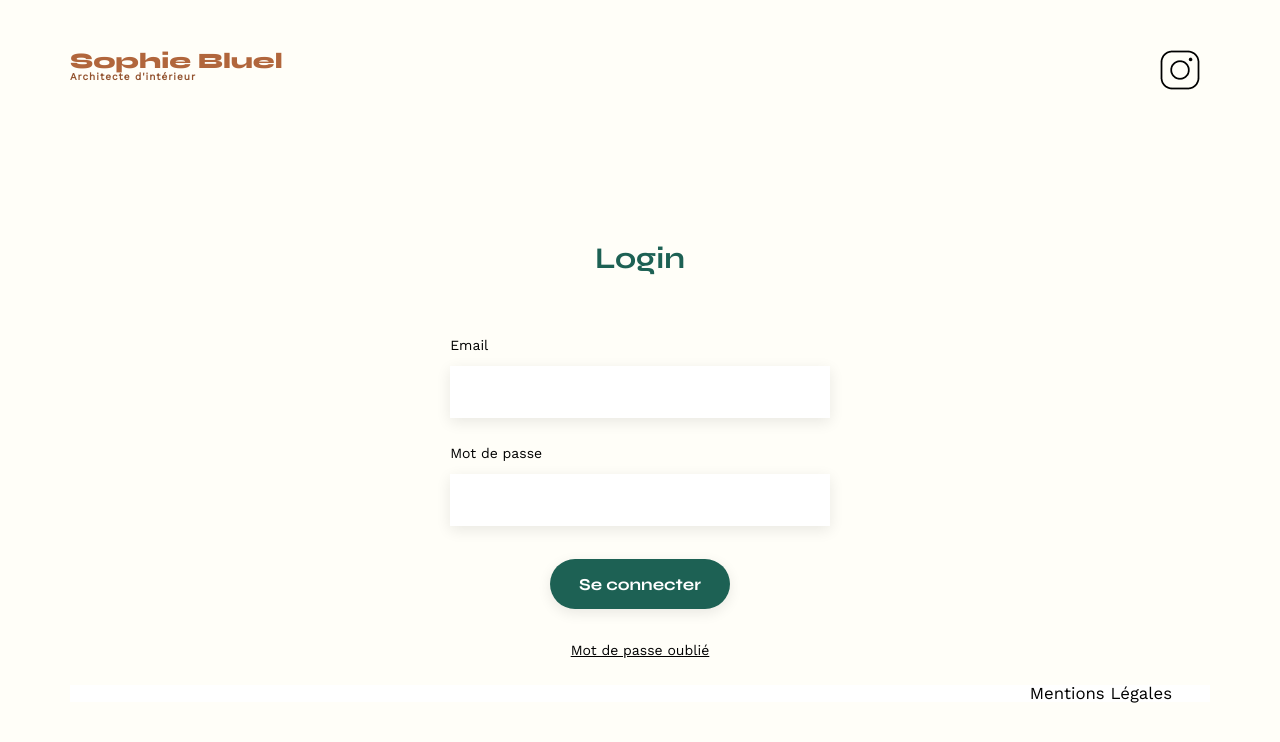
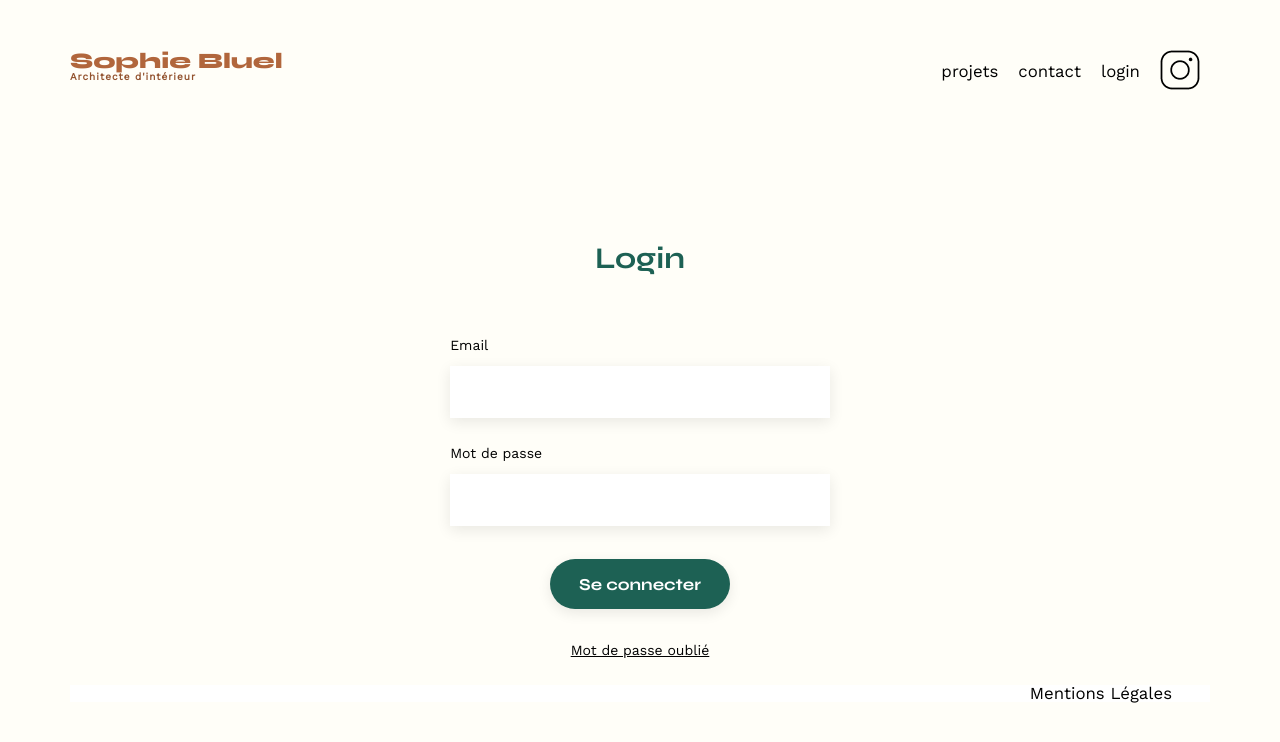
Before and after one commit to SebdGv/SophieBluel-oc, a plain HTML site: page FrontEnd/login.html in a window 1280 px wide. Drawn offline with nearby package versions, Linux system fonts and the light colour scheme; no server answers.

Commit message:
anchor for login page

```diff
--- a/FrontEnd/login.html
+++ b/FrontEnd/login.html
@@ -21,6 +21,9 @@
       >
       <nav>
         <ul>
+          <a href="./index.html#portfolio"><li>projets</li></a>
+          <a href="./index.html#contact"><li>contact</li></a>
+          <a href="./login.html"><li>login</li></a>
           <a href="http://www.instagram.com/" target="_blank"
             ><li><img src="./assets/icons/instagram.png" alt="Instagram" /></li
           ></a>
```
